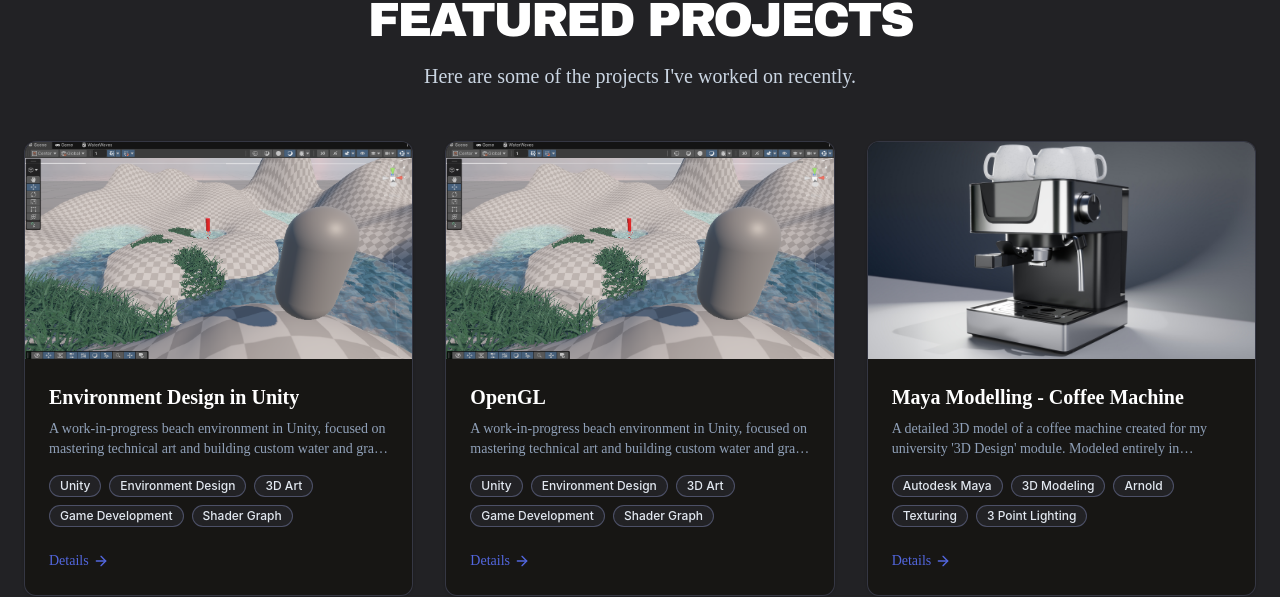
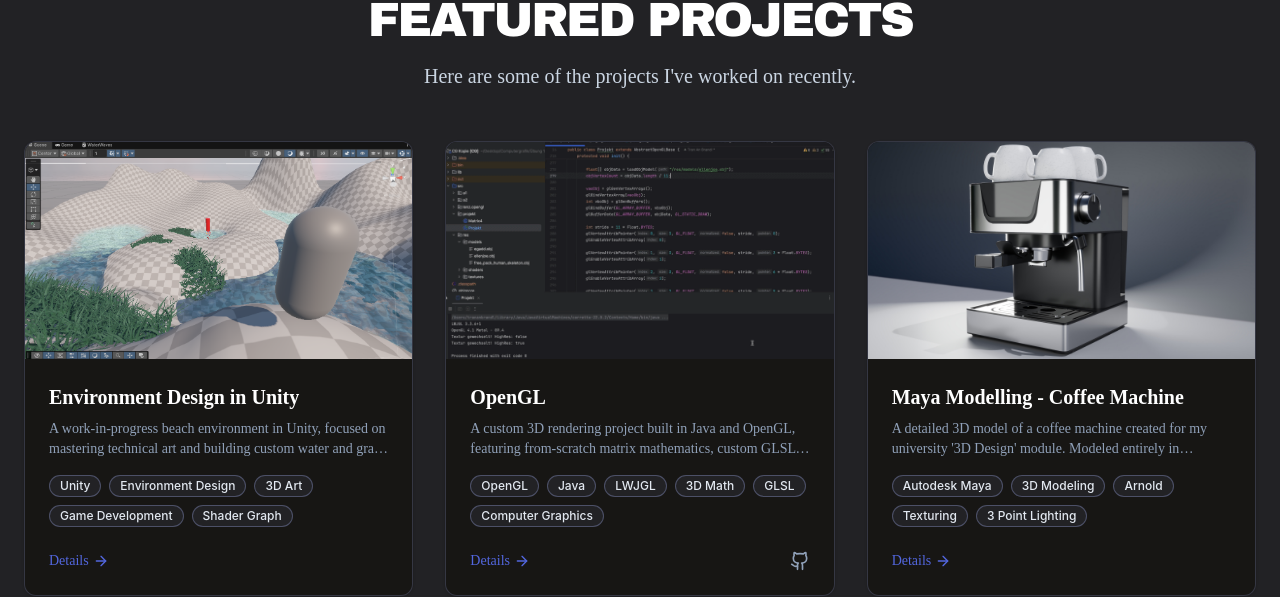
Before and after one commit to ZzHybu/Portfolio, a React (Vite) app in the folder my-portfolio/: page / in a window 1280 px wide. Shown: the part 2466-3063 px from the top of the page. Built offline with nearby package versions, Linux system fonts and the light colour scheme.

Commit message:
update OpenGL project description and technical tags

```diff
--- a/my-portfolio/src/app/components/Projects.tsx
+++ b/my-portfolio/src/app/components/Projects.tsx
@@ -27,11 +27,11 @@
   {
     id: "OpenGL",
     title: "OpenGL",
-    description: "A work-in-progress beach environment in Unity, focused on mastering technical art and building custom water and grass materials using Shader Graph.",
-    image: "/games/shader.png",
-    tags: ["Unity", "Environment Design", "3D Art", "Game Development", "Shader Graph"],
+    description: "A custom 3D rendering project built in Java and OpenGL, featuring from-scratch matrix mathematics, custom GLSL shaders, and an integrated .obj model parser.",
+    image: "/opengl/egadd.gif",
+    tags: ["OpenGL", "Java", "LWJGL", "3D Math", "GLSL", "Computer Graphics"],
     link: "",
-    github: "",
+    github: "https://github.com/ZzHybu/CG_Project",
   },
 
   {
--- a/my-portfolio/src/app/pages/ProjectDetail.tsx
+++ b/my-portfolio/src/app/pages/ProjectDetail.tsx
@@ -46,22 +46,24 @@
 
   {
     id: "OpenGL",
-    title: "OpenGL",
+    title: "OpenGL Rendering Engine",
 
-    description: "A work-in-progress OpenGL project focused on mastering graphics programming and custom visual effects.",
+    // 👇 A punchy hook summarizing the technical scope
+    description: "A custom 3D rendering project built in Java and OpenGL, featuring from-scratch matrix mathematics, custom GLSL shaders, and an integrated .obj model parser.",
 
-    content: "This project serves as one of my first major deep dives into Unity, specifically focusing on the intersection of 3D environment design and technical art. As an ongoing learning experience, I am actively following advanced technical tutorials to master Unity's Shader Graph. So far, I have successfully built custom node-based materials from scratch, including a dynamic grass shader and a stylized water shader. This hands-on approach is allowing me to understand the logic behind real-time rendering and visual effects, helping me create more immersive, dynamic 3D environments.",
+    // 👇 A detailed breakdown of your specific programming achievements
+    content: "Developed as part of a university Computer Graphics module, this project explores the low-level mathematical and programmatic foundations of 3D rendering. Built using Java and LWJGL within an academic framework, I was responsible for implementing the core rendering pipeline from scratch. On the mathematical side, I engineered a custom 4x4 Matrix class to manually calculate translation, rotation, scaling, and perspective projection. On the graphics side, I wrote custom Vertex and Fragment shaders in GLSL, progressing from basic Gouraud shading to a fully implemented Phong illumination model. I also built a dedicated texture shader to handle dynamic resolution swapping and Mipmap filtering. The project culminated in writing a custom `.obj` file parser to extract vertex, normal, and UV data to buffer (VAO/VBO) and render complex 3D models alongside procedurally generated primitives.",
 
-    image: "/games/shader.png",
+    image: "/opengl/ellen.gif",
 
-    tags: ["Unity", "Environment Design", "3D Art", "Game Development", "Shader Graph"],
+    // 👇 Updated tags to reflect the hardcore programming nature of the project
+    tags: ["OpenGL", "Java", "LWJGL", "3D Math", "GLSL", "Computer Graphics"],
     link: "",
-    github: "",
-    date: "Ongoing",
-    role: "Environment Designer",
+    github: "https://github.com/ZzHybu/CG_Project",
+    date: "February 2026",
+    role: "Graphics Programmer",
     gallery: [
-      "/games/gif1_shader.gif",
-      "/games/gif2_shader.gif",
+      "/opengl/egadd.gif",
     ]
   },
 
```
Also changed, not shown: my-portfolio/public/opengl/egadd.gif (added), 1 other file (tests, documents, lock files or other folders).
